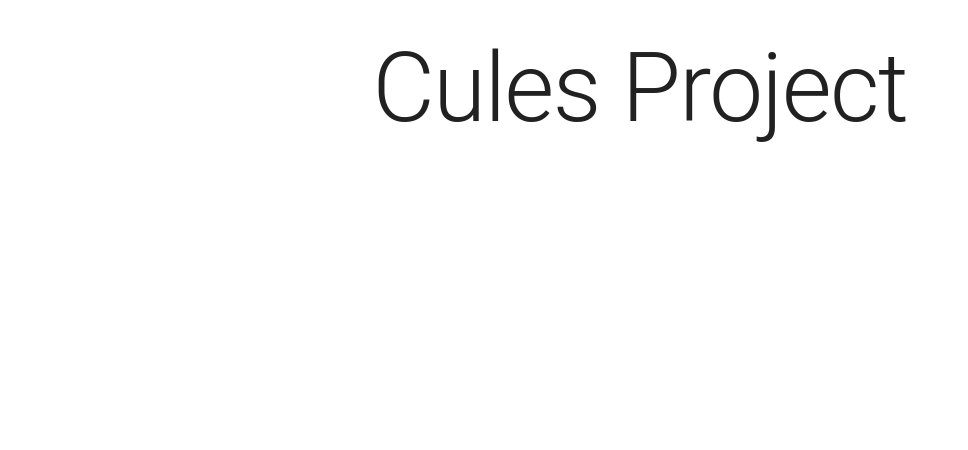
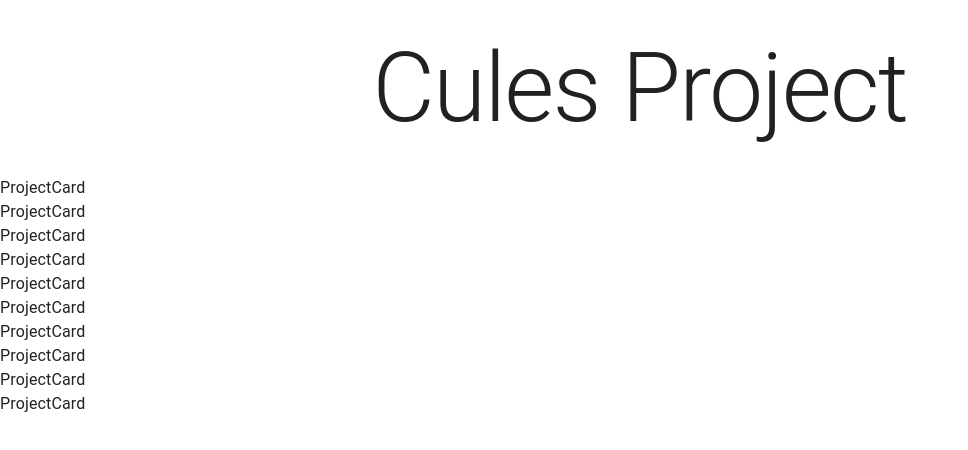
Before and after one commit to thatanjan/cules-project-assignment, a React (Create React App) app: page / in a window 1280 px wide. Shown: the top 450 px of the page, without its empty margins (0-968 px from the left). Built offline with nearby package versions, Linux system fonts and the light colour scheme.

Commit message:
Project card component file is created and added to App file

```diff
--- a/src/App.tsx
+++ b/src/App.tsx
@@ -1,11 +1,15 @@
 /* eslint-disable react/jsx-no-useless-fragment */
 import Typography from '@mui/material/Typography'
+
+import ProjectCardsShow from 'Components/Project/ProjectCardsShow'
 
 const Home = () => (
 	<>
 		<Typography variant='h1' align='center' sx={{ padding: '2rem 0' }}>
 			Cules Project
 		</Typography>
+
+		<ProjectCardsShow />
 	</>
 )
 
--- /dev/null
+++ b/src/Components/Project/ProjectCard.tsx
@@ -0,0 +1,5 @@
+type Props = {}
+
+const ProjectCard = (props: Props) => <div>ProjectCard</div>
+
+export default ProjectCard
--- /dev/null
+++ b/src/Components/Project/ProjectCardsShow.tsx
@@ -0,0 +1,17 @@
+import { nanoid } from 'nanoid'
+
+import ProjectCard from './ProjectCard'
+
+type Props = {}
+
+const ProjectCardsShow = (props: Props) => (
+	<div>
+		{Array(10)
+			.fill(0)
+			.map(() => (
+				<ProjectCard key={nanoid()} />
+			))}
+	</div>
+)
+
+export default ProjectCardsShow
```
